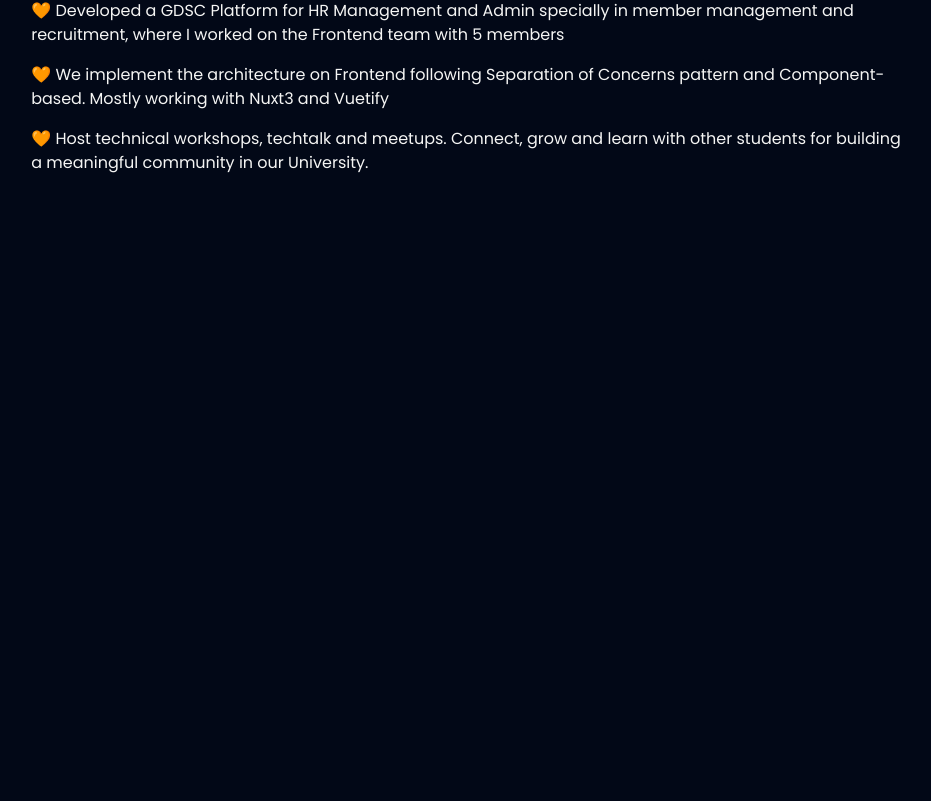
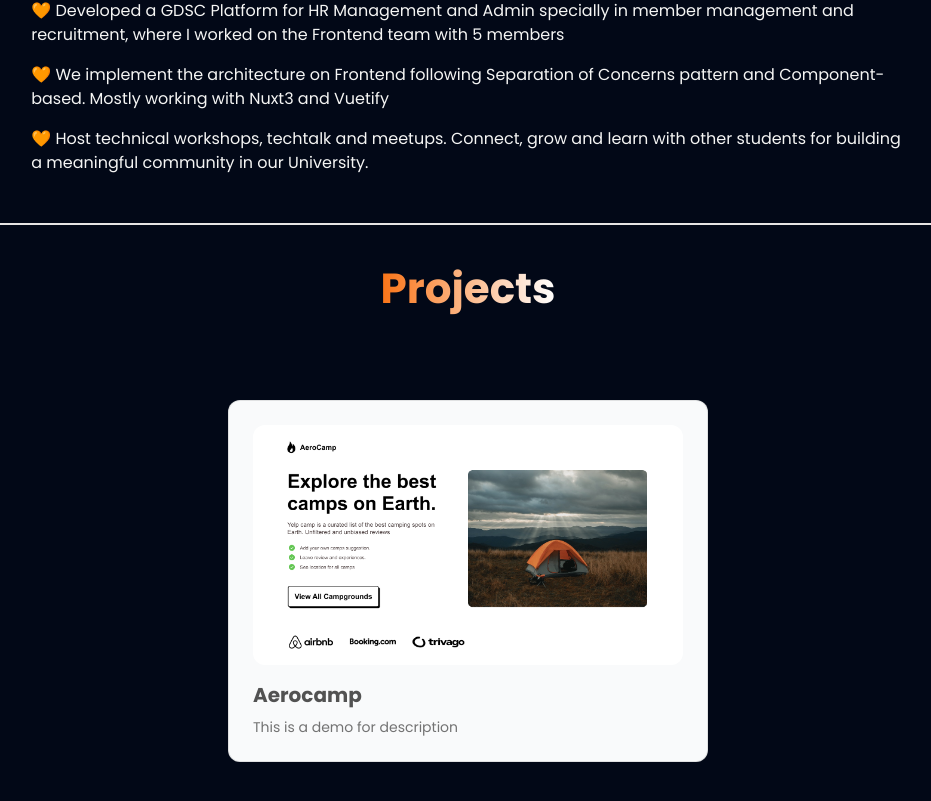
Before and after one commit to ng-namanh/portfolio, a Next.js app: page / in a window 1280 px wide. Shown: the part 1255-2056 px from the top of the page, without its empty margins (172-1103 px from the left). Before the commit the page ends 1446 px from the top, so only its background shows below. Built offline with nearby package versions, Linux system fonts and the light colour scheme.

Commit message:
✨ feat: project section

```diff
--- a/src/app/layout.tsx
+++ b/src/app/layout.tsx
@@ -24,7 +24,7 @@ export default function RootLayout({
     <html lang='en'>
       <body
         className={cn(
-          `bg-[#020817] scroll-smooth transition-all duration-300 flex min-h-screen flex-col items-center justify-between p-4 md:max-w-[1280px] mx-auto my-0 ${inter.className}`
+          `bg-[#020817] scroll-sm transition-all duration-300 flex min-h-screen flex-col items-center justify-between p-4 md:max-w-[1280px] mx-auto my-0 ${inter.className}`
         )}
       >
         <Header />
--- a/src/app/page.tsx
+++ b/src/app/page.tsx
@@ -1,4 +1,5 @@
 import About from '@/components/about'
+import Projects from '@/components/project'
 import Experience from '@/components/experience'
 import { Avatar, AvatarFallback, AvatarImage } from '@/components/ui/avatar'
 import { Button } from '@/components/ui/button'
@@ -30,6 +31,7 @@ export default function Home() {
       </section>
       <About />
       <Experience />
+      <Projects />
     </>
   )
 }
--- /dev/null
+++ b/src/components/project.tsx
@@ -0,0 +1,16 @@
+import Card from './card-container'
+import SectionWrapper from './section-wrapper'
+import React from 'react'
+
+function Projects() {
+  return (
+    <SectionWrapper title='Projects' id='project'>
+      <Card
+        title='Aerocamp'
+        description='This is a demo for description'
+        imageUrl='project1.png'
+      />
+    </SectionWrapper>
+  )
+}
+export default Projects
```
